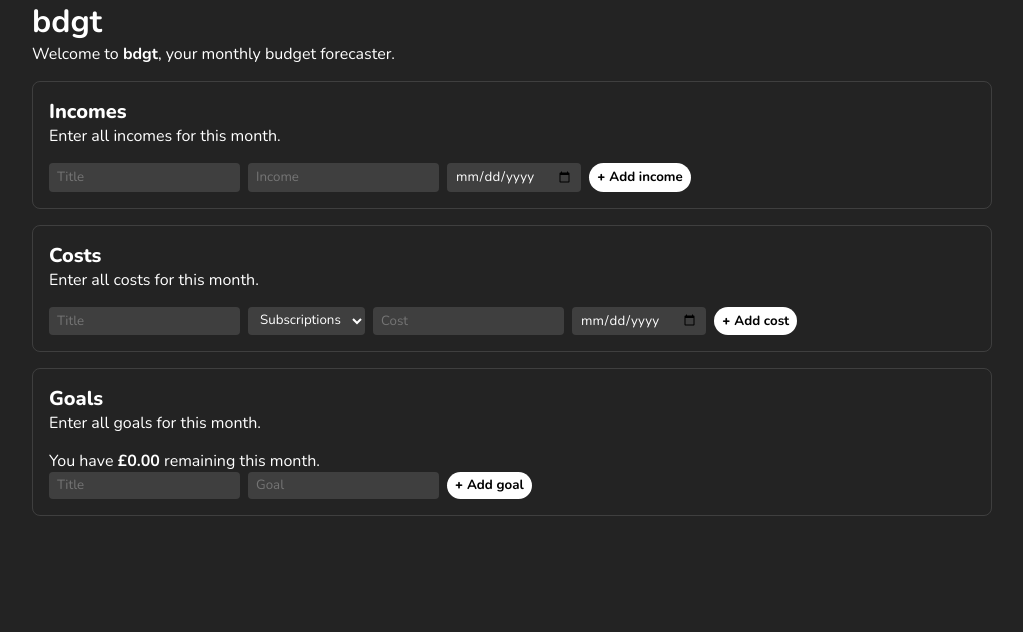
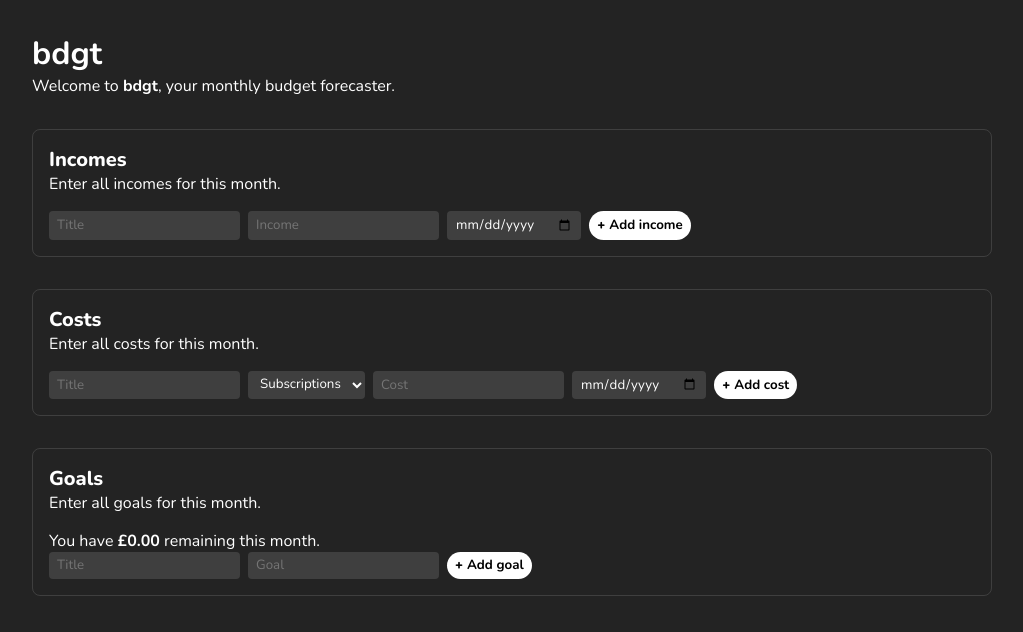
Before and after one commit to robertpauldev/projects, a React (Vite) app in the folder bdgt/: page / in a window 1280 px wide. Shown: the top 632 px of the page, without its empty margins (128-1151 px from the left). Built offline with nearby package versions, Linux system fonts and the light colour scheme.

Commit message:
chore: more styling fixes

```diff
--- a/bdgt/src/app.module.scss
+++ b/bdgt/src/app.module.scss
@@ -1,8 +1,7 @@
 .app {
   display: flex;
   justify-content: center;
-  width: 100vw;
-  height: 100vh;
+  padding: 2rem 1rem;
 
   &__wrap {
     min-width: 75vw;
@@ -10,8 +9,7 @@
   }
 
   &__section {
-    margin-top: 1rem;
-    margin-bottom: 1rem;
+    margin-top: 2rem;
     padding: 1rem;
     border: 1px solid rgba(255,255,255,.125);
     border-radius: .5rem;
```
